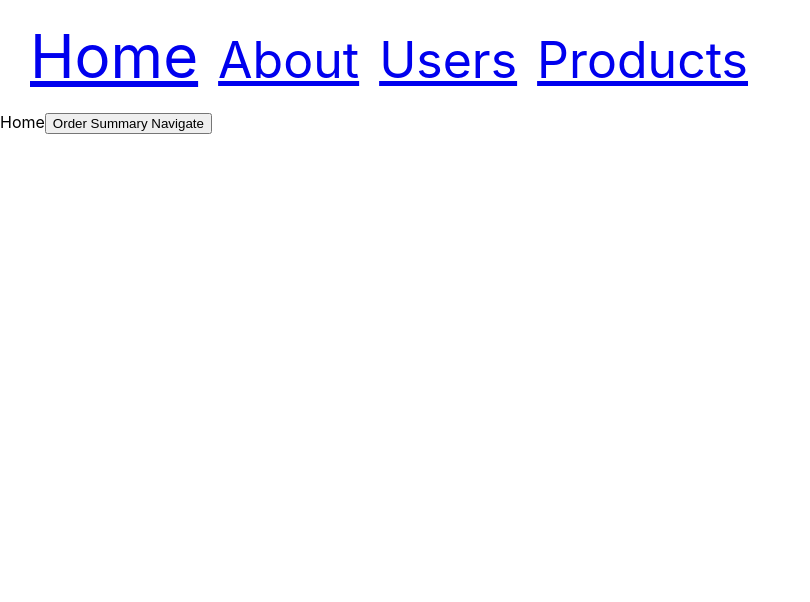
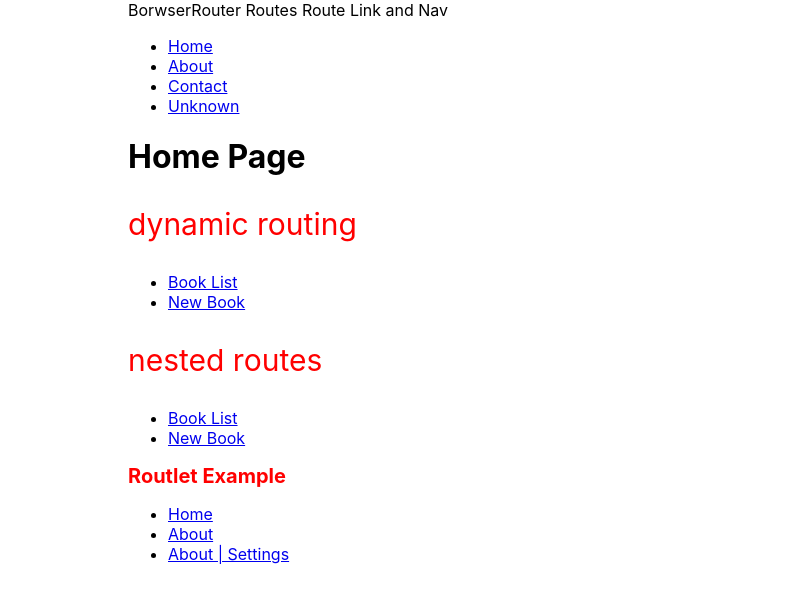
Before and after one commit to reactjs-example/react-router-demo, a React (Create React App) app: page / in a window 1280 px wide. Shown: the top 602 px of the page, without its empty margins (0-810 px from the left). Built offline with nearby package versions, Linux system fonts and the light colour scheme.

Commit message:
react routlet example

```diff
--- a/src/index.js
+++ b/src/index.js
@@ -4,12 +4,13 @@ import "./index.css";
 import App from "./App";
 import reportWebVitals from "./reportWebVitals";
 import { BrowserRouter } from "react-router-dom";
+import { Root } from "./v1/Root";
 
 const root = ReactDOM.createRoot(document.getElementById("root"));
 root.render(
   <React.StrictMode>
     <BrowserRouter>
-      <App />
+      <Root />
     </BrowserRouter>
   </React.StrictMode>
 );
--- a/src/v1/Root.js
+++ b/src/v1/Root.js
@@ -1,20 +1,21 @@
 import { Example1 } from "./components/ex1/Example1";
 import { Example2 } from "./components/ex2/Example2";
 import { Example3 } from "./components/ex3/Example3";
+import { Example4 } from "./components/ex4/Example4";
 
 export const Root = () => {
-
-  let style={
-    margin: 'auto',
-    width: '80%'
-  }
+  let style = {
+    margin: "auto",
+    width: "80%",
+  };
   return (
     <>
-    <div style={style}>
-    <Example1 />
-      <Example2 />
-      <Example3/>
-    </div>
+      <div style={style}>
+        <Example1 />
+        <Example2 />
+        <Example3 />
+        <Example4/>
+      </div>
     </>
   );
 };
--- /dev/null
+++ b/src/v1/components/ex4/Example4.js
@@ -0,0 +1,31 @@
+import { Link, Route, Router, Routes } from "react-router-dom";
+import { About, Home, Settings } from "./Pages";
+
+export const Example4 = () => {
+  let styles = { fontSize: "20px", color: "red" };
+  let content = `Routlet Example`;
+  return (
+    <>
+      <h1 style={styles}>{content}</h1>
+
+      <ul>
+        <li>
+          <Link to="home">Home</Link>
+        </li>
+        <li>
+          <Link to="about">About</Link>
+        </li>
+        <li>
+          <Link to="about/settings">About | Settings</Link>
+        </li>
+      </ul>
+
+      <Routes>
+        <Route path="home" element={<Home />} />
+        <Route path="about" element={<About />}>
+          <Route path="settings" element={<Settings />} />
+        </Route>
+      </Routes>
+    </>
+  );
+};
```
Also changed, not shown: src/v1/components/readme.md (added).
